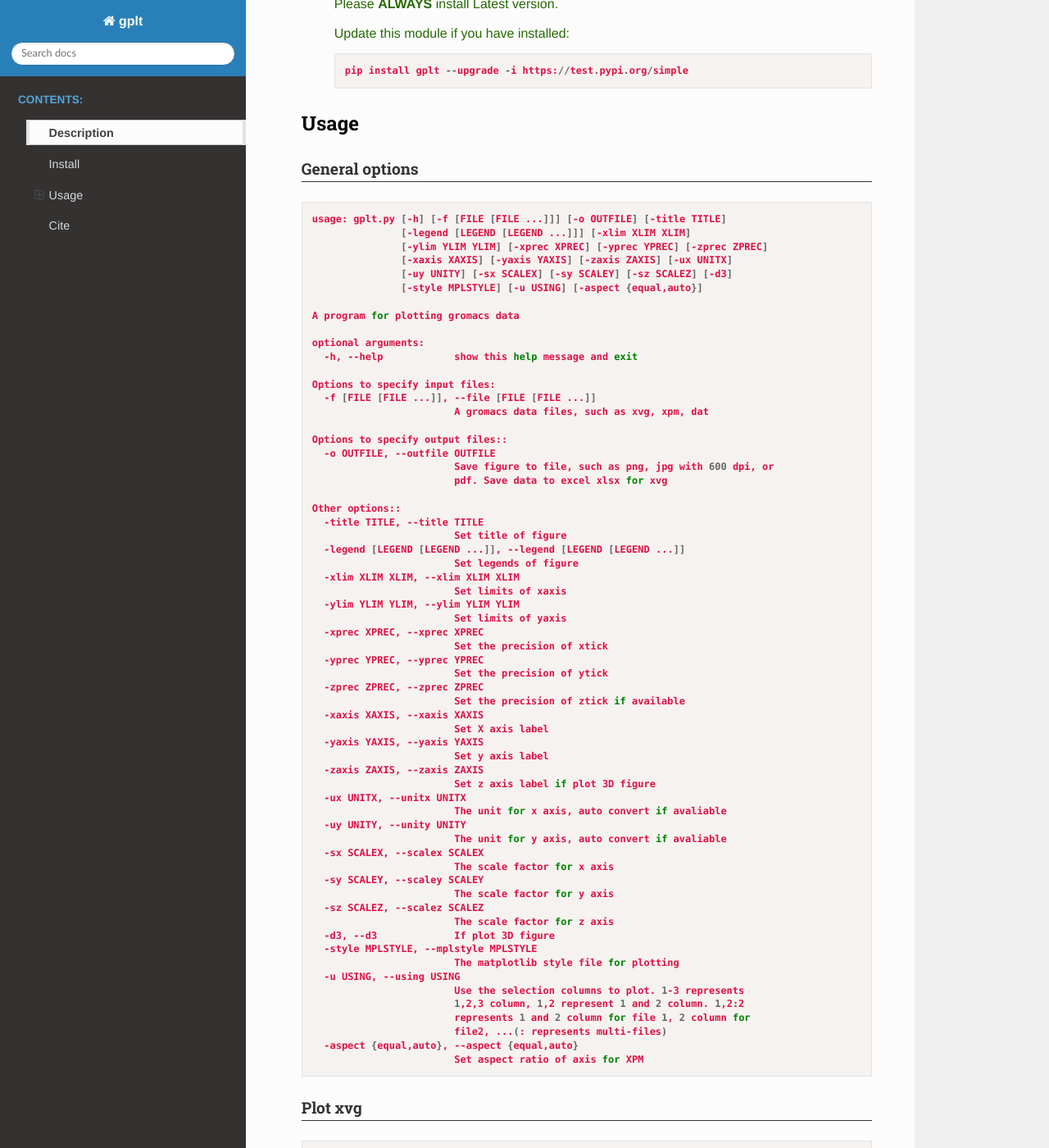
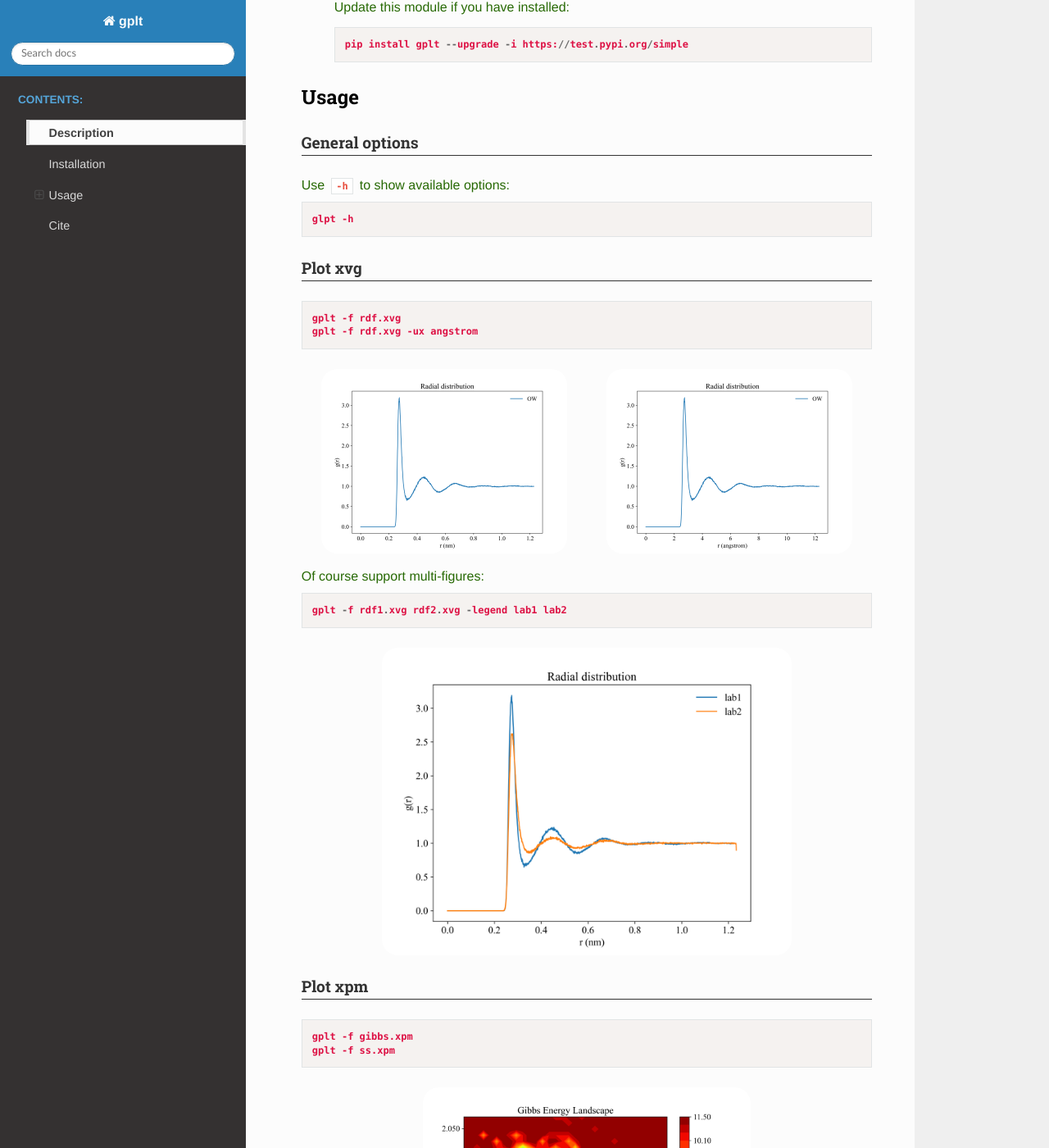
Before and after one commit to liuyujie714/gplt, a Sphinx documentation site: the page built from docs/source/gplt.md, in a window 1280 px wide and 1400 px high, scrolled down 666 px. Shown: the whole window at 82% size. Built offline with Sphinx 7.4.7 and the Read the Docs theme 3.1.0, drawn with Linux system fonts in a browser that asks for light colours; some of the changed text lies outside the part shown.

Commit message:
support hbond paris

`````diff
--- a/docs/source/conf.py
+++ b/docs/source/conf.py
@@ -22,7 +22,7 @@
 author = 'Yujie Liu'
 
 # The full version, including alpha/beta/rc tags
-release = '0.1.12.9'
+release = '0.1.12'
 
 
 # -- General configuration ---------------------------------------------------
--- a/docs/source/gplt.md
+++ b/docs/source/gplt.md
@@ -2,14 +2,12 @@
 
 `gplt` is a very convenient python tool for plotting gromacs output file, such as `.xvg`, `.xpm` or convert `.dat` to `.xpm` for visualization. This tool is similar to [DuIvyTools](https://github.com/CharlesHahn/DuIvyTools), and these features could potentially be part of DuIvyTools. However, if time permits, I hope that it can become more powerful than DuIvyTools in the future.
 
-
-# Install
+# Installation
 
 * Requirements
 
   * `Python >= 3.8`
-  * `numpy`
-  * `pandas` and `openpyxl`
+  * `numpy`, `pandas` and `openpyxl`
 
 * Install
 
@@ -29,71 +27,14 @@
 
 # Usage
 ## General options
+
+Use `-h` to show available options:
+
 ```bash
-usage: gplt.py [-h] [-f [FILE [FILE ...]]] [-o OUTFILE] [-title TITLE]
-               [-legend [LEGEND [LEGEND ...]]] [-xlim XLIM XLIM]
-               [-ylim YLIM YLIM] [-xprec XPREC] [-yprec YPREC] [-zprec ZPREC]
-               [-xaxis XAXIS] [-yaxis YAXIS] [-zaxis ZAXIS] [-ux UNITX]
-               [-uy UNITY] [-sx SCALEX] [-sy SCALEY] [-sz SCALEZ] [-d3]
-               [-style MPLSTYLE] [-u USING] [-aspect {equal,auto}]
+glpt -h
+```
 
-A program for plotting gromacs data
 
-optional arguments:
-  -h, --help            show this help message and exit
-
-Options to specify input files:
-  -f [FILE [FILE ...]], --file [FILE [FILE ...]]
-                        A gromacs data files, such as xvg, xpm, dat
-
-Options to specify output files::
-  -o OUTFILE, --outfile OUTFILE
-                        Save figure to file, such as png, jpg with 600 dpi, or
-                        pdf. Save data to excel xlsx for xvg
-
-Other options::
-  -title TITLE, --title TITLE
-                        Set title of figure
-  -legend [LEGEND [LEGEND ...]], --legend [LEGEND [LEGEND ...]]
-                        Set legends of figure
-  -xlim XLIM XLIM, --xlim XLIM XLIM
-                        Set limits of xaxis
-  -ylim YLIM YLIM, --ylim YLIM YLIM
-                        Set limits of yaxis
-  -xprec XPREC, --xprec XPREC
-                        Set the precision of xtick
-  -yprec YPREC, --yprec YPREC
-                        Set the precision of ytick
-  -zprec ZPREC, --zprec ZPREC
-                        Set the precision of ztick if available
-  -xaxis XAXIS, --xaxis XAXIS
-                        Set X axis label
-  -yaxis YAXIS, --yaxis YAXIS
-                        Set y axis label
-  -zaxis ZAXIS, --zaxis ZAXIS
-                        Set z axis label if plot 3D figure
-  -ux UNITX, --unitx UNITX
-                        The unit for x axis, auto convert if avaliable
-  -uy UNITY, --unity UNITY
-                        The unit for y axis, auto convert if avaliable
-  -sx SCALEX, --scalex SCALEX
-                        The scale factor for x axis
-  -sy SCALEY, --scaley SCALEY
-                        The scale factor for y axis
-  -sz SCALEZ, --scalez SCALEZ
-                        The scale factor for z axis
-  -d3, --d3             If plot 3D figure
-  -style MPLSTYLE, --mplstyle MPLSTYLE
-                        The matplotlib style file for plotting
-  -u USING, --using USING
-                        Use the selection columns to plot. 1-3 represents
-                        1,2,3 column, 1,2 represent 1 and 2 column. 1,2:2
-                        represents 1 and 2 column for file 1, 2 column for
-                        file2, ...(: represents multi-files)
-  -aspect {equal,auto}, --aspect {equal,auto}
-                        Set aspect ratio of axis for XPM
-
-```
 
 ## Plot xvg
 
@@ -106,7 +47,19 @@
   <img src="./_static/rdf2.png" alt="rdf2" width="300"/>
 </div>
 
+
+Of course support multi-figures:
+
+```
+gplt -f rdf1.xvg rdf2.xvg -legend lab1 lab2
+```
+
+<img src="./_static/rdftwo.png"  alt="FES" width="500"/>
+
+
+
 ## Plot xpm
+
 ```bash
 gplt -f gibbs.xpm
 gplt -f ss.xpm
@@ -114,22 +67,64 @@
 <img src="./_static/FES.png"  alt="FES" width="400"/>
 <img src="./_static/ss.png"   alt="ss" width="400"/>
 
-## Convert dat to xpm
-### dat from gmx tool, such as gmx densmap -od
+If you provide three files:  `hbond.ndx` and `hbmap.xpm` generated by `gmx hbond` and system `.gro` ,  the program can use `Donor-Acceptor` label (`resname+resid@atomname`) to replace yticks.
+
+```{note}
+The ndx/gro file name must be placed before the xpm file
+```
+
+```
+gplt -f hbond.ndx 1EBZ.gro hbmap.xpm -yaxis 'Hbonds Paris' -title ''
+```
+
+<img src="./_static/hbpairs.png" alt="hbpairs" width="600"/>
+
+````{note}
+You can change some plotting style by [Matplotlib style](https://matplotlib.org/stable/tutorials/introductory/customizing.html#the-matplotlibrc-file). Write a plain text file `style.mplstyle`:
+```
+axes.labelsize:     8
+axes.linewidth:     1
+xtick.labelsize:    8
+ytick.labelsize:    8
+ytick.left:         True
+ytick.direction:    in
+xtick.bottom:       True
+xtick.direction:    in
+lines.linewidth:    1.5
+legend.fontsize:    8
+legend.loc:         best
+font.family:        Times New Roman
+font.size:          8
+```
+Then add `-style style.mplstyle` option to gplt command line
+````
+
+
+
+
+
+## Plot dat
 
 The `.dat` file was generated by gromacs tool, such as `densmap.dat`, `dssp.dat` (gmx dssp)
-```bash
+
+1. `.dat` from `gmx densmap -od`
+
+```
 gplt -f densmap.dat && gplt -f densmap.xpm -aspect equal
 ```
-This command will generate a xxx.xpm file, then you can plot it by `gplt -f densmap.xpm`
+
+This command will generate a xxx.xpm file, then you can plot it by `gplt -f densmap.xpm`.
+
+`-aspect equal`: Use same scaling from data to plot units for x and y
 
 <img src="./_static/densmap.png" alt="image-20250730104824434" style="zoom: 33%;" />
 
-### dssp.dat for gmx dssp [gmx >= 2023]
+2. `dssp.dat` from `gmx dssp` (gmx >= 2023)
 
-```bash
-gplt -f dssp.dat && gplt -f dssp.xpm -xprec 0 -yprec 0 -o dssp.png && gplt -f scount.xvg -xprec 0 -yprec 0 -o scount.png
-```
+   ```
+   gplt -f dssp.dat && gplt -f dssp.xpm -xprec 0 -yprec 0 -o dssp.png && gplt -f scount.xvg -xprec 0 -yprec 0 -o scount.png
+   ```
+
 <img src="./_static/dssp.png"     alt="dssp" width="400"/>
 <img src="./_static/scount.png"   alt="scount" width="400"/>
 
--- a/setup.py
+++ b/setup.py
@@ -4,7 +4,7 @@
 from setuptools import setup, find_packages
 
 # Always update program version
-__version__ = '0.1.12.9'
+__version__ = '0.1.12.10'
 
 # Description
 long_doc = ""
`````
Also changed, not shown: docs/source/_static/hbpairs.png (added), docs/source/_static/rdftwo.png (added), 5 other files.
